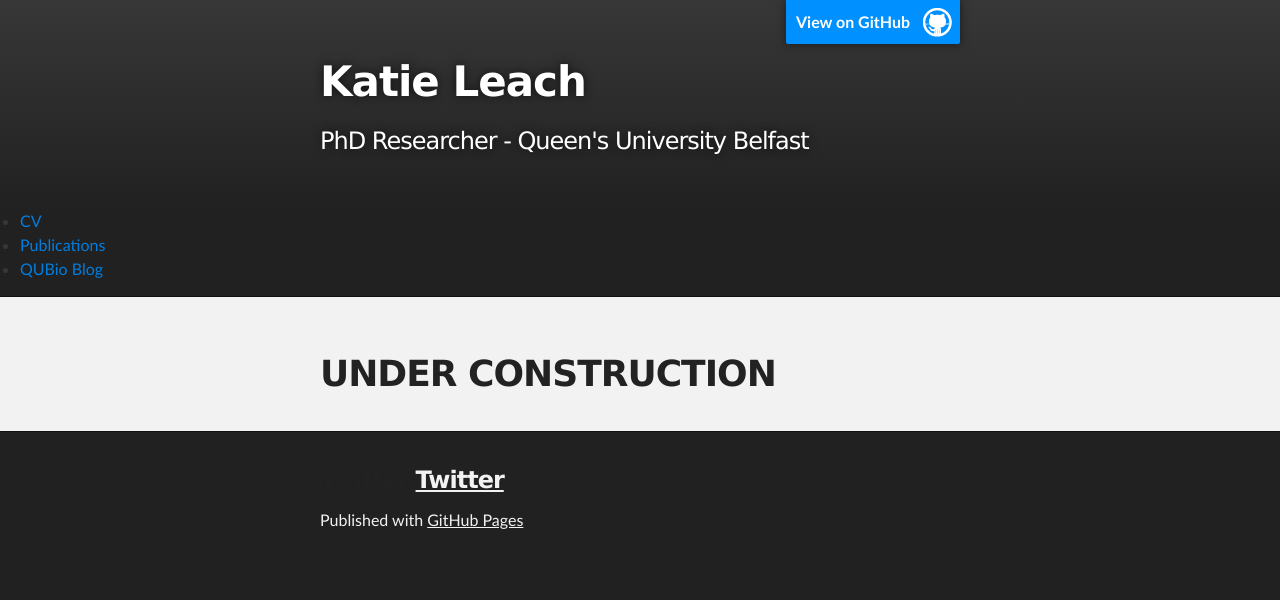
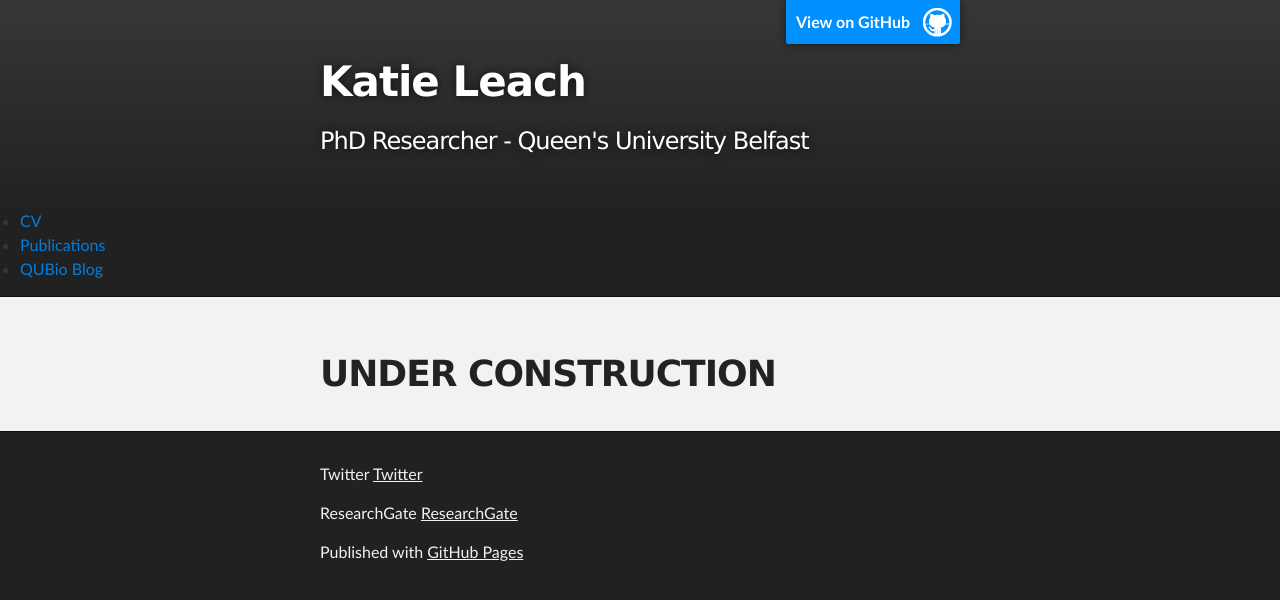
Before and after one commit to katieleach/katieleach.github.io, a Jekyll site: the page index.html, which Jekyll copies as it is, in a window 1280 px wide. Shown: the top 600 px of the page. Built offline with Jekyll 4.4.1, drawn with Linux system fonts in a browser that asks for light colours.

Commit message:
Update index.html

```diff
--- a/index.html
+++ b/index.html
@@ -64,7 +64,8 @@
     <!-- FOOTER  -->
     <div id="footer_wrap" class="outer">
       <footer class="inner">
-      	<h3>Twitter <a href="www.twitter.com/lagomorpha_">Twitter</a></h3>
+      	<p>Twitter <a href="www.twitter.com/lagomorpha_">Twitter</a></p>
+      	<p>ResearchGate <a href="https://www.researchgate.net/profile/Katie_Leach3">ResearchGate</a></p>
       	<p>Published with <a href="https://pages.github.com">GitHub Pages</a></p>
       </footer>
     </div>
```
